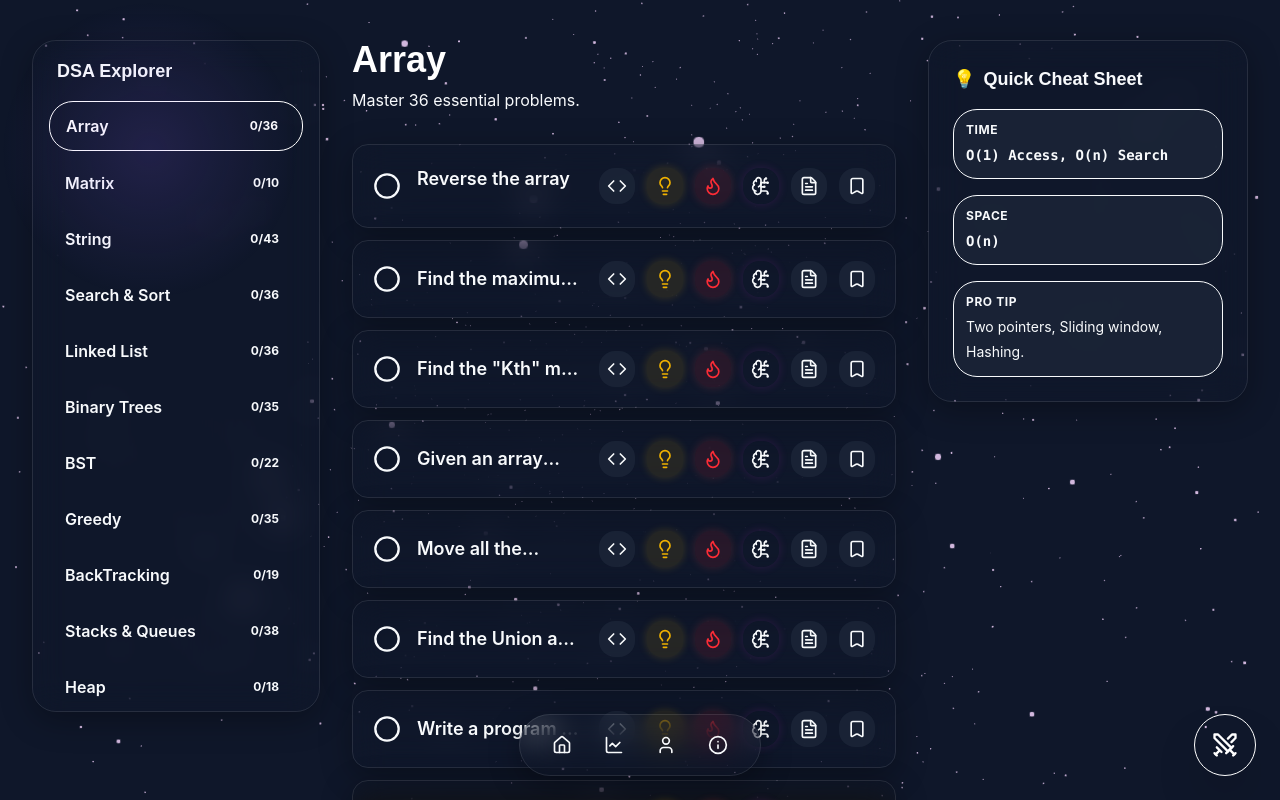
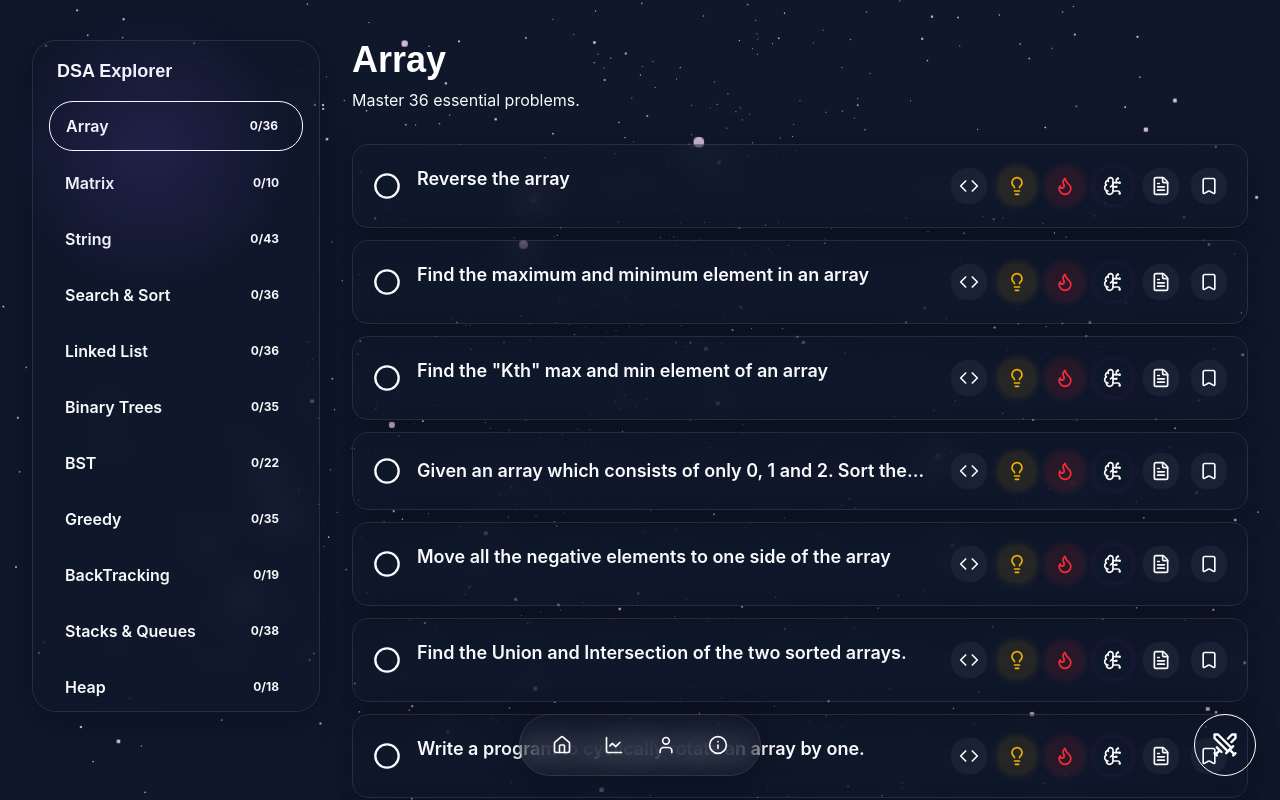
Before and after one commit to aditya3011007/dsacracker, a React (Vite) app in the folder dsacracker-v2/: page /topic/array in a window 1280 px wide. Shown: the top 800 px of the page. Built offline with nearby package versions, Linux system fonts and the light colour scheme.

Commit message:
fix: Removed quick cheat sheet and expanded QuestionList width to accommodate new AI action buttons

```diff
--- a/dsacracker-v2/src/pages/Topic/QuestionList.jsx
+++ b/dsacracker-v2/src/pages/Topic/QuestionList.jsx
@@ -21,7 +21,7 @@ const QuestionList = ({ activeTopic }) => {
     if (!activeTopic) return <div className="text-center p-10 font-display">Topic not found.</div>;
 
     return (
-        <div className="flex-1 max-w-4xl w-full">
+        <div className="flex-1 max-w-6xl w-full">
             <div className="mb-8">
                 <motion.h1
                     initial={{ opacity: 0, y: -20 }}
--- a/dsacracker-v2/src/pages/Topic/Topic.jsx
+++ b/dsacracker-v2/src/pages/Topic/Topic.jsx
@@ -3,7 +3,6 @@ import { useParams, Navigate } from 'react-router-dom';
 import { useStore } from '../../store/useStore';
 import TopicSidebar from './TopicSidebar';
 import QuestionList from './QuestionList';
-import CheatSheet from './CheatSheet';
 import { motion } from 'framer-motion';
 
 const Topic = () => {
@@ -29,7 +28,6 @@ const Topic = () => {
         >
             <TopicSidebar />
             <QuestionList activeTopic={activeTopic} />
-            {activeTopic && <CheatSheet topicName={activeTopic.topicName} />}
         </motion.div>
     );
 };
```
